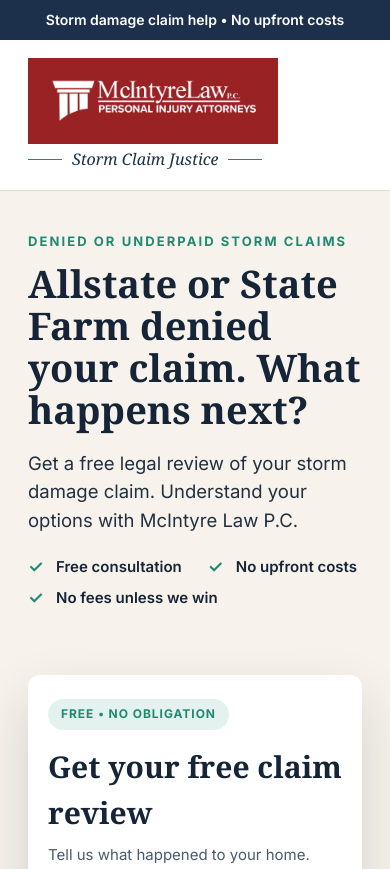
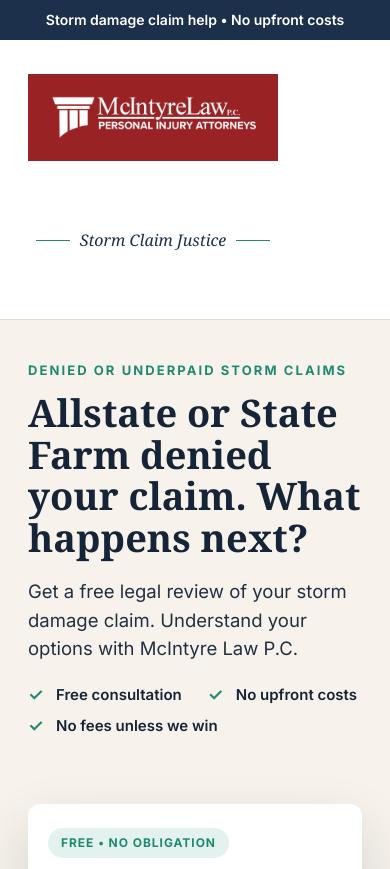
Before and after one commit to MTAA-2/McIntyre-Storm-Damage, a plain HTML site: page index.html in a window 390 px wide. Shown: the top 869 px of the page. Drawn offline with Linux system fonts and the light colour scheme.

Commit message:
Add files via upload

```diff
--- a/css/style.css
+++ b/css/style.css
@@ -155,6 +155,14 @@ a { color: var(--teal); }
   .main-nav a:not(.btn) { display: none; }
   .brand-name { font-size: 22px; }
   .hero-photo {display: none}
-  .brand-name {align-items: center }
-.brand-tag {align-items: center }
+  .brand-name {display: flex;
+  justify-content: center; /* Options: flex-start, center, flex-end, space-between */
+  align-items: center;     /* Options: flex-start, center, flex-end */
+  height: 120px;           /* Height is required for vertical alignment */
 }
+.brand-tag {display: flex;
+  justify-content: center; /* Options: flex-start, center, flex-end, space-between */
+  align-items: center;     /* Options: flex-start, center, flex-end */
+  height: 120px;           /* Height is required for vertical alignment */
+}
+}
```
Also changed, not shown: index.html (+1 -1 lines).
